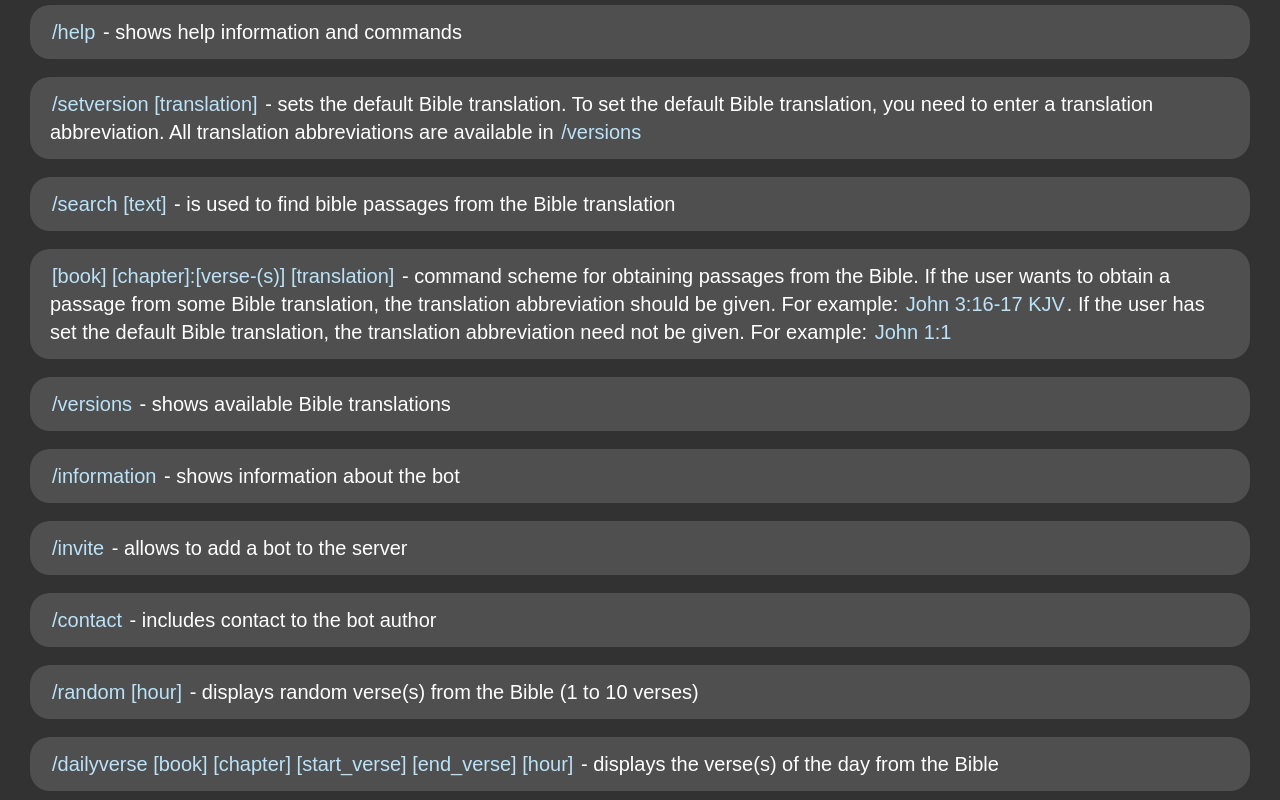
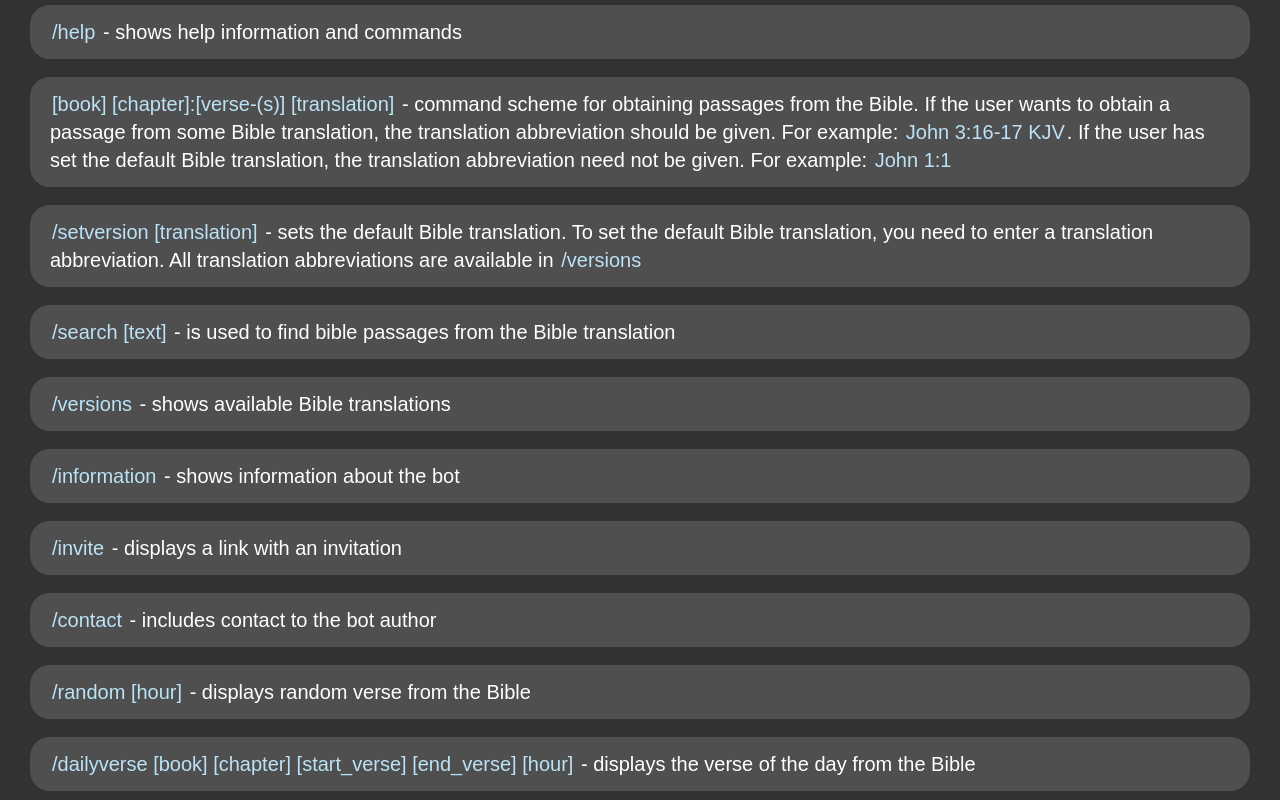
Before and after one commit to CodeJoan05/Bible-Bot, a plain HTML site: page index.html in a window 1280 px wide. Shown: the part 640-1440 px from the top of the page. Drawn offline with Linux system fonts and the light colour scheme.

Commit message:
Update commands

```diff
--- a/index.html
+++ b/index.html
@@ -68,15 +68,6 @@
         <p><span>/help</span> - shows help information and commands</p>
         <br />
         <p>
-          <span>/setversion [translation]</span> - sets the default Bible
-          translation. To set the default Bible translation, you need to enter a
-          translation abbreviation. All translation abbreviations are available
-          in <span>/versions</span>
-        </p>
-        <br />
-        <p><span>/search [text]</span> - is used to find bible passages from the Bible translation</p>
-        <br />
-        <p>
           <span>[book] [chapter]:[verse-(s)] [translation]</span> - command
           scheme for obtaining passages from the Bible. If the user wants to
           obtain a passage from some Bible translation, the translation
@@ -86,17 +77,26 @@
           example: <span>John 1:1</span>
         </p>
         <br />
+        <p>
+          <span>/setversion [translation]</span> - sets the default Bible
+          translation. To set the default Bible translation, you need to enter a
+          translation abbreviation. All translation abbreviations are available
+          in <span>/versions</span>
+        </p>
+        <br />
+        <p><span>/search [text]</span> - is used to find bible passages from the Bible translation</p>
+        <br />
         <p><span>/versions</span> - shows available Bible translations</p>
         <br />
         <p><span>/information</span> - shows information about the bot</p>
         <br />
-        <p><span>/invite</span> - allows to add a bot to the server</p>
+        <p><span>/invite</span> - displays a link with an invitation</p>
         <br />
         <p><span>/contact</span> - includes contact to the bot author</p>
         <br />
-        <p><span>/random [hour]</span> - displays random verse(s) from the Bible (1 to 10 verses)</p>
+        <p><span>/random [hour]</span> - displays random verse from the Bible</p>
         <br />
-        <p><span>/dailyverse [book] [chapter] [start_verse] [end_verse] [hour]</span> - displays the verse(s) of the day from the Bible</p>
+        <p><span>/dailyverse [book] [chapter] [start_verse] [end_verse] [hour]</span> - displays the verse of the day from the Bible</p>
         <br />
         <p><span>/removeuserdata</span> - deletes user data in the database</p>
         <br />
```
